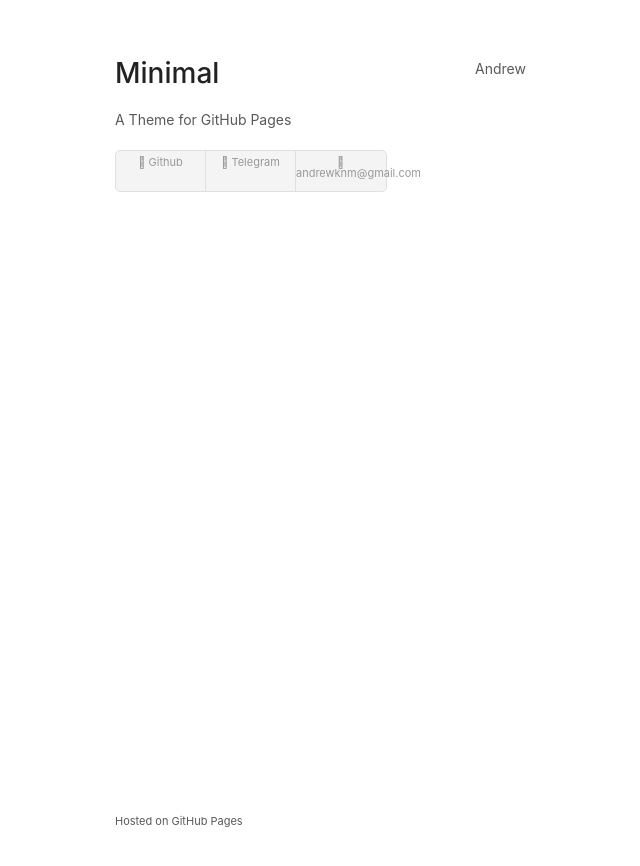
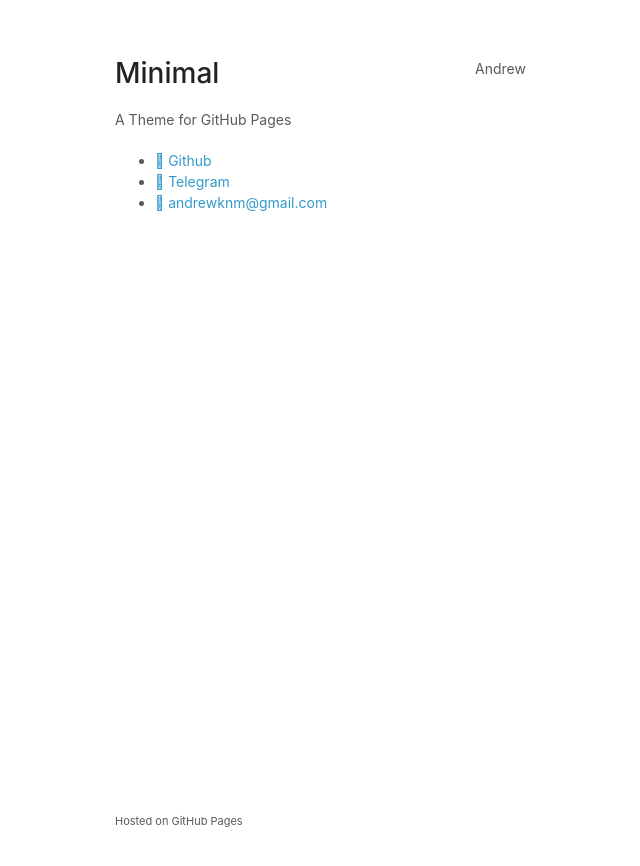
Before and after one commit to AndrewKNm/AndrewKNm.github.io, a Jekyll site: the page built from index.md, in a window 1280 px wide. Shown: the top 866 px of the page, without its empty margins (95-735 px from the left). Built offline with Jekyll 4.4.1, drawn with Linux system fonts in a browser that asks for light colours.

Commit message:
ul edit css

```diff
--- a/assets/css/styles.css
+++ b/assets/css/styles.css
@@ -111,63 +111,10 @@ header {
   -webkit-font-smoothing:subpixel-antialiased;
 }
 
-header ul {
-  list-style:none;
-  height:40px;
-  padding:0;
-  background: #f4f4f4;
-  border-radius:5px;
-  border:1px solid #e0e0e0;
-  width:270px;
-}
-
-header li {
-  width:89px;
-  float:left;
-  border-right:1px solid #e0e0e0;
-  height:40px;
-}
-
-header li:first-child a {
-  border-radius:5px 0 0 5px;
-}
-
-header li:last-child a {
-  border-radius:0 5px 5px 0;
-}
-
-header ul a {
-  line-height:1;
-  font-size:11px;
-  color:#999;
-  display:block;
-  text-align:center;
-  padding-top:6px;
-  height:34px;
-}
-
-header ul a:hover {
-  color:#999;
-}
-
-header ul a:active {
-  background-color:#f0f0f0;
-}
 
 strong {
   color:#222;
   font-weight:500;
-}
-
-header ul li + li + li {
-  border-right:none;
-  width:89px;
-}
-
-header ul a strong {
-  font-size:14px;
-  display:block;
-  color:#222;
 }
 
 section {
@@ -256,10 +203,6 @@ footer {
   header ul {
     width:99%;
   }
-
-  header li, header ul li + li + li {
-    width:33%;
-  }
 }
 
 @media print {
```
